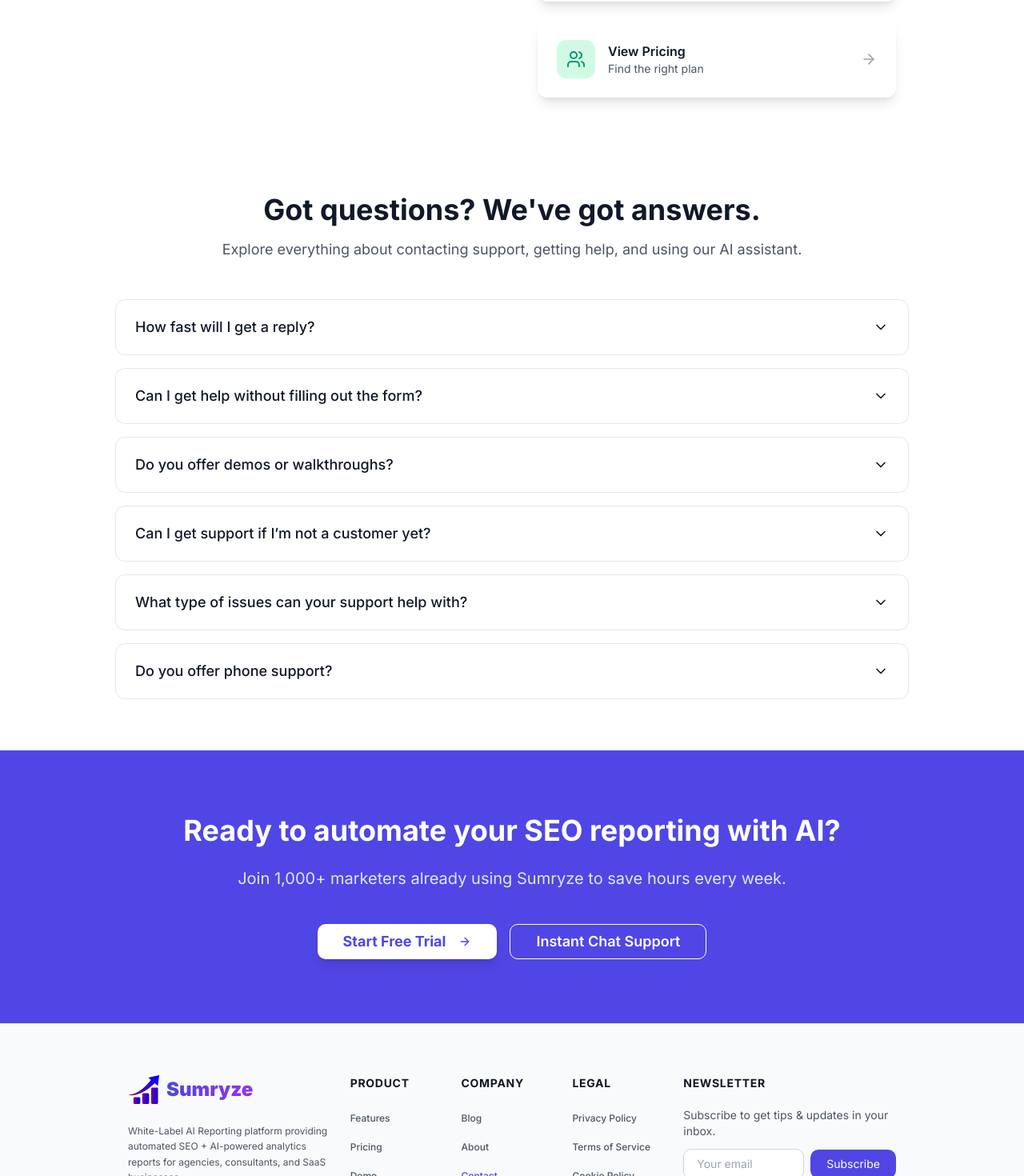
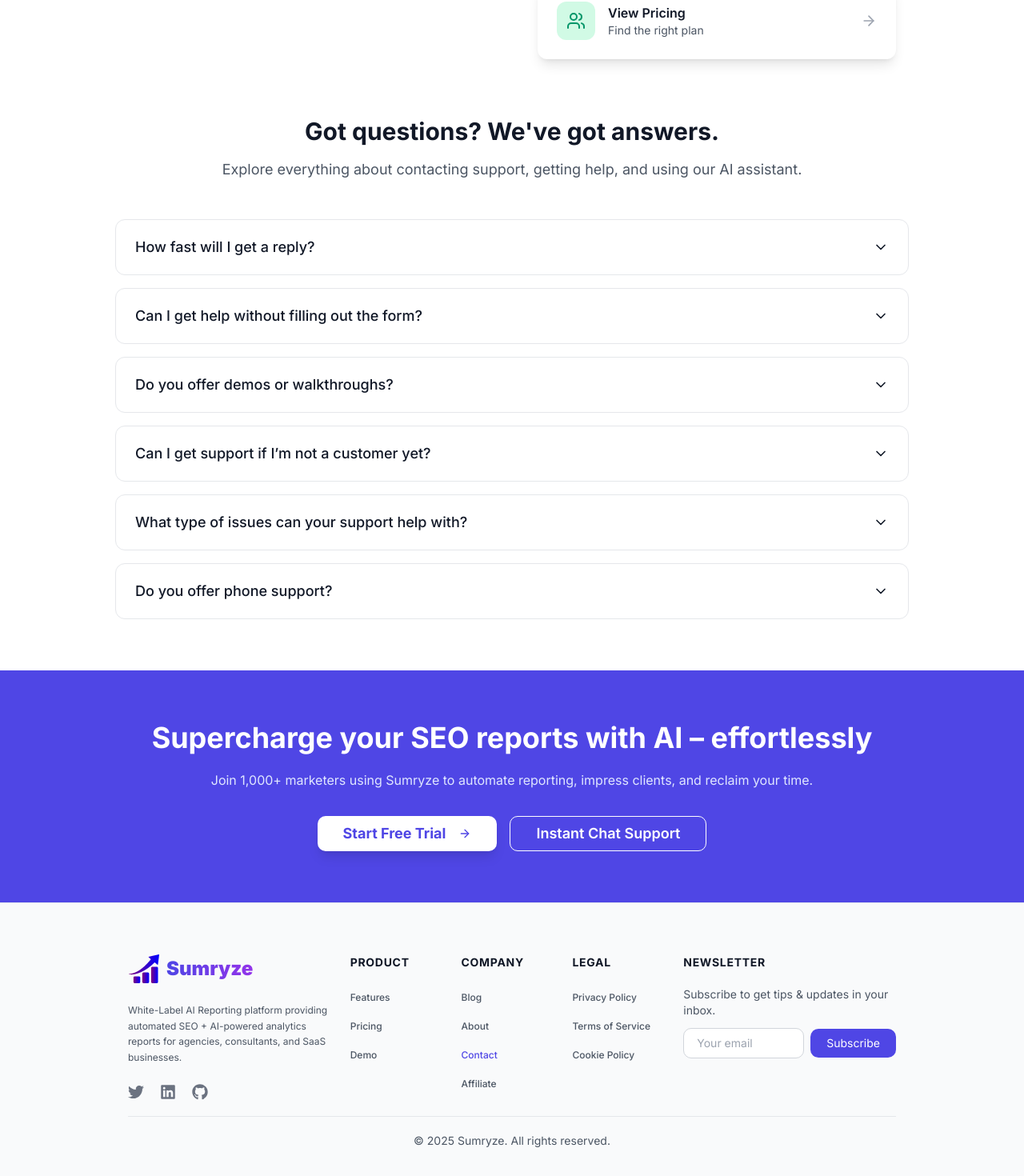
Before and after one commit to rihua-tech/sumryze-saas-website, a Next.js app: page /contact in a window 1280 px wide. Shown: the part 1307-2777 px from the top of the page at 80% size. Built offline with nearby package versions, Linux system fonts and the light colour scheme.

Commit message:
Fix: Adjust font sizes and some content for contact page call action

```diff
--- a/app/contact/page.tsx
+++ b/app/contact/page.tsx
@@ -87,12 +87,12 @@ export default function ContactPage() {
       </section>
 
       {/* Contact Form & Info */}
-      <section className="py-20 bg-white">
+      <section className="py-8 bg-white">
         <div className="max-w-5xl mx-auto px-4 sm:px-6 lg:px-8">
           <div className="grid grid-cols-1 lg:grid-cols-2 gap-16">
            {/* Contact Form */}
 <div id="contact-form">
-  <h2 className="text-3xl font-bold text-gray-900 mb-8">Send us a message</h2>
+  <h2 className="text-3xl font-bold text-gray-900 mb-4">Send us a message</h2>
 
   {!isSubmitted ? (
     <Card className="border-0 shadow-xl">
@@ -355,14 +355,15 @@ export default function ContactPage() {
 
 
       {/* CTA Section */}
-      <section className="py-20 bg-indigo-600">
+      <section className="py-16 bg-indigo-600">
         <div className="max-w-5xl mx-auto px-4 sm:px-6 lg:px-8 text-center">
 
-          <h2 className="text-3xl lg:text-4xl font-bold text-white mb-6  leading-relaxed">
+          <h2 className="text-3xl lg:text-4xl font-bold text-white mb-5  leading-relaxed">
 
-            Ready to automate your SEO reporting with AI?</h2>
-          <p className="text-xl text-indigo-100 mb-10 leading-relaxed">
-            Join 1,000+ marketers already using Sumryze to save hours every week.
+            Supercharge your SEO reports with AI – effortlessly
+            </h2>
+          <p className="text-base text-indigo-100 mb-8 leading-relaxed">
+          Join 1,000+ marketers using Sumryze to automate reporting, impress clients, and reclaim your time.
           </p>
           <div className="flex flex-col sm:flex-row gap-4 justify-center">
             <Link href="/demo">
--- a/components/AccordionContactFAQ.tsx
+++ b/components/AccordionContactFAQ.tsx
@@ -48,7 +48,7 @@ export default function AccordionFAQ() {
     <section className="py-20 bg-white pt-10 pb-16">
       <div className="max-w-[66rem] mx-auto px-4 sm:px-6 lg:px-8">
         <div className="text-center mb-12">
-          <h2 className="text-4xl font-bold text-gray-900 mb-4">
+          <h2 className="text-3xl font-bold text-gray-900 mb-4">
             Got questions? We've got answers.
           </h2>
           <p className="text-lg text-gray-600">
```
